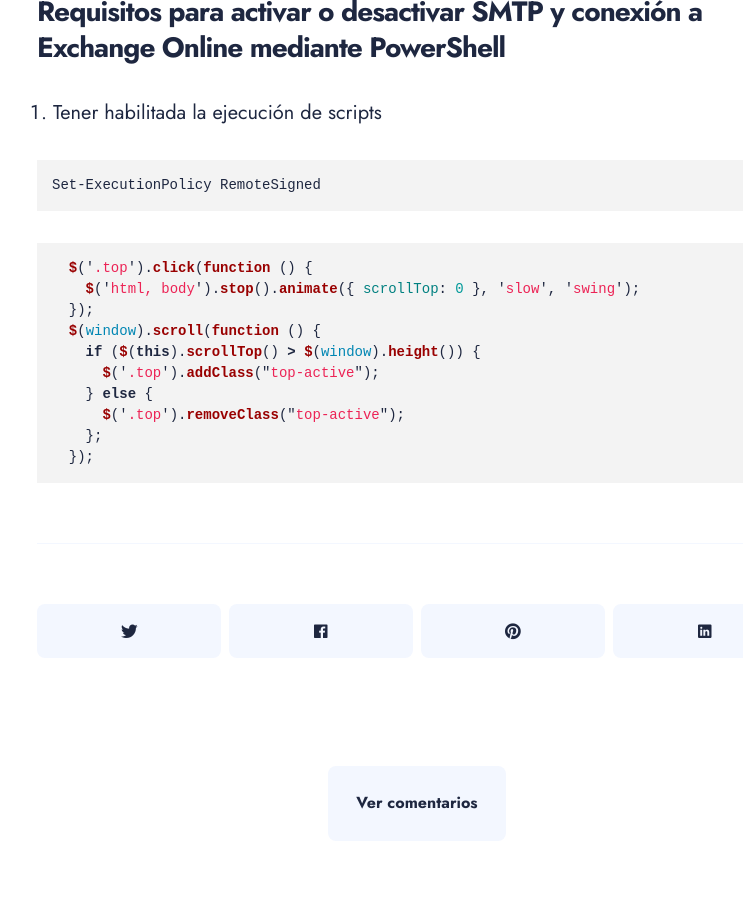
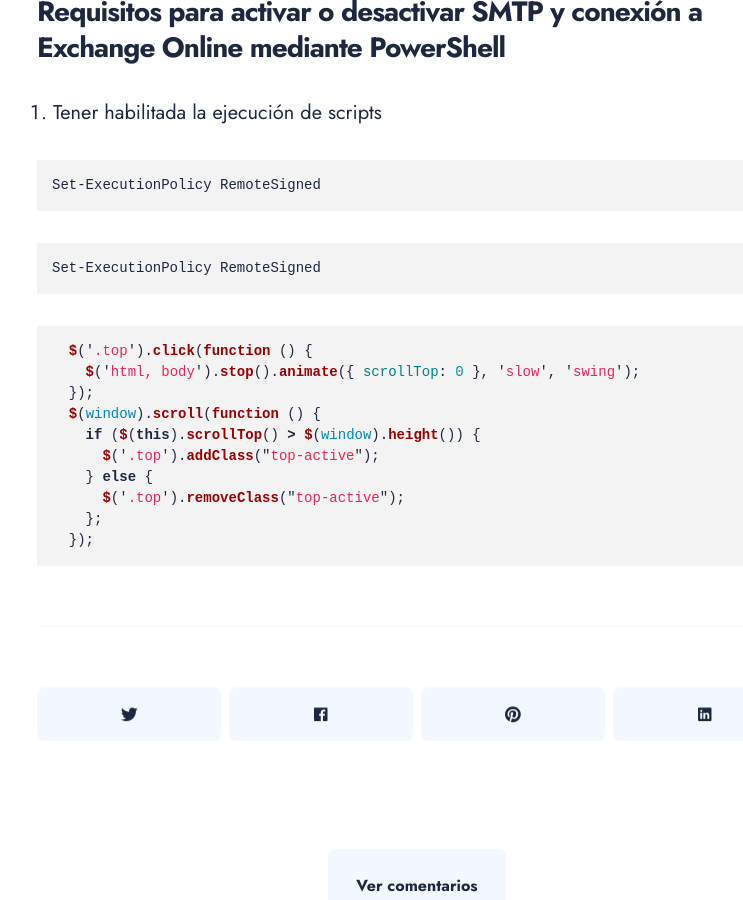
Before and after one commit to ragagu/ragagu-blog, a Jekyll site: the page built from _posts/2022-03-19-activar-desactivar-autenticacion-smtp-cuentas-exchange-online.markdown, in a window 1280 px wide and 900 px high, scrolled down 1267 px. Shown: the whole window, without its empty margins (223-966 px from the left). Built offline with Jekyll 4.4.1, drawn with Linux system fonts in a browser that asks for light colours; nearby versions of some CDN libraries.

Commit message:
edit Activar/desactivar la autenticación SMTP en cuentas de Exchange Online

````diff
--- a/_posts/2022-03-19-activar-desactivar-autenticacion-smtp-cuentas-exchange-online.markdown
+++ b/_posts/2022-03-19-activar-desactivar-autenticacion-smtp-cuentas-exchange-online.markdown
@@ -21,6 +21,10 @@ Se recomienda habilitar la autenticación SMTP solo para las cuentas o buzones q
 
 1. Tener habilitada la ejecución de scripts
 
+```powershell
+Set-ExecutionPolicy RemoteSigned
+```
+
 {% highlight powershell %}
 Set-ExecutionPolicy RemoteSigned
 {% endhighlight %}
````
Also changed, not shown: 3 other files.
